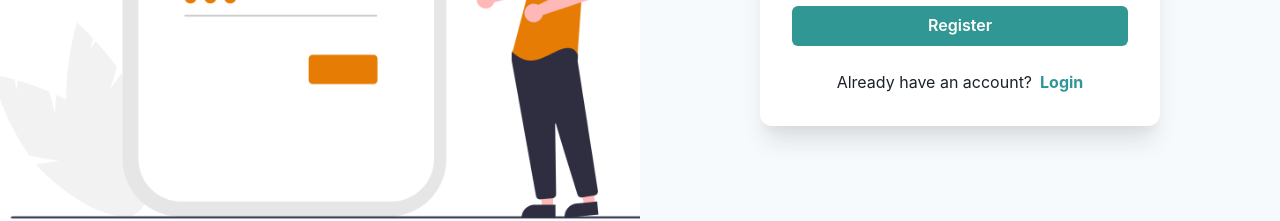
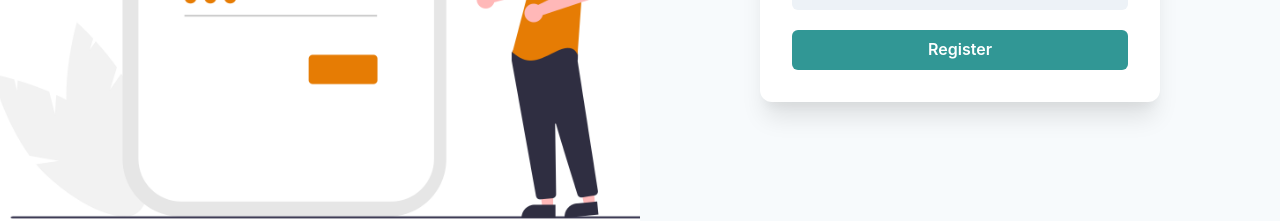
Before and after one commit to saitejavellanki/Placeus, a React (Vite) app in the folder placeusApp/: page /register in a window 1280 px wide. Shown: the part 582-803 px from the top of the page. Built offline with nearby package versions, Linux system fonts and the light colour scheme; no server answers.

Commit message:
update done

```diff
--- a/placeusApp/src/pages/auth/Register.jsx
+++ b/placeusApp/src/pages/auth/Register.jsx
@@ -151,12 +151,7 @@ const Register = () => {
               Register
             </Button>
           </VStack>
-          <Flex justify="center" mt="6">
-            <Text mr="2">Already have an account?</Text>
-            <Link href="/login" color="teal.500" fontWeight="bold" _hover={{ textDecoration: "underline" }}>
-              Login
-            </Link>
-          </Flex>
+
         </Box>
       </Flex>
     </Flex>
```
